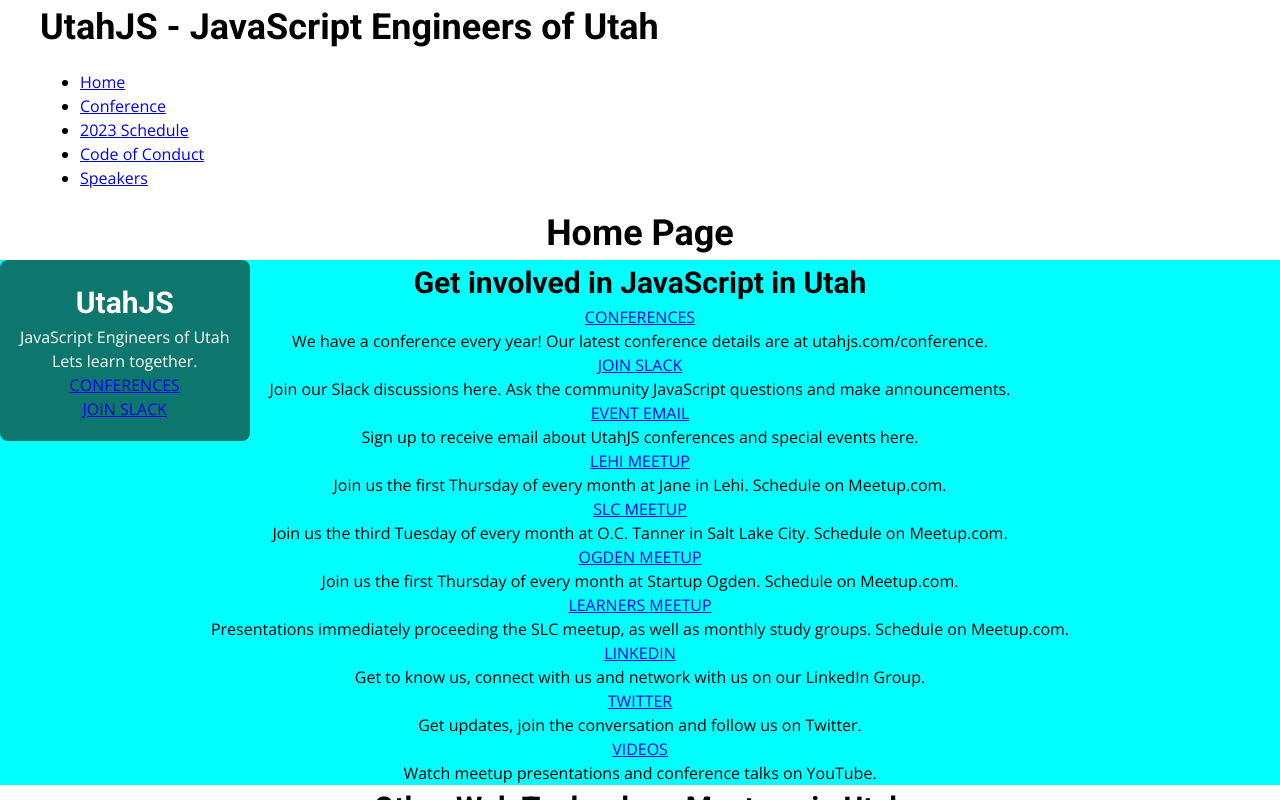
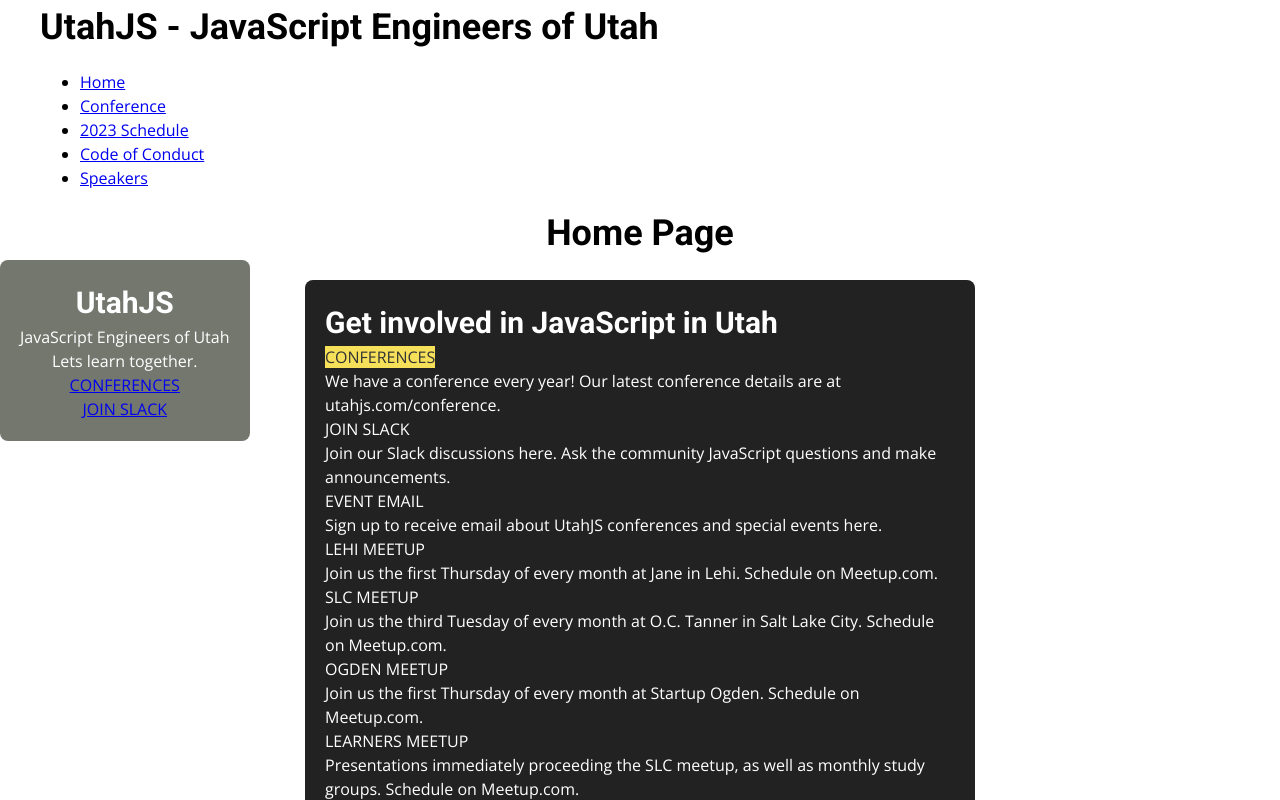
Before and after one commit to FreeCodeCamp-SLC/utahjs-website, a Next.js app in the folder next/: page / in a window 1280 px wide. Shown: the top 800 px of the page. Built offline with nearby package versions, Linux system fonts and the light colour scheme.

Commit message:
committing for today

```diff
--- a/next/src/app/page.module.scss
+++ b/next/src/app/page.module.scss
@@ -3,6 +3,7 @@
 	min-height: calc(100vh - 140px);
 	text-align: center;
 	display: block;
+	box-sizing: border-box;
 
 	.homeUTJS {
 		position: absolute;
@@ -19,9 +20,50 @@
 		border-radius: 8px;
 		font-size: 14px;
 	}
-
-	.homeGetInvolved {
-		background-color: aqua;
+	.centerContent {
+		color: white;
+		max-width: 680px;
+		padding: 0px 5px;
+		margin: 20px auto 0px;
+		text-align: left;
+		.homeGetInvolved {
+			margin: 0px 0px 20px;
+			background-color: rgb(34, 34, 34);
+			border-radius: 8px;
+			padding: 20px;
+			.getInvolvedSection {
+				flex-direction: row;
+				text-align: left;
+			}
+		}
+	}
+	.btn {
+		font-weight: 400;
+		text-transform: uppercase;
+		color: rgb(255, 255, 255);
+		text-decoration: none;
+	}
+	#btnConf {
+		background-color: rgb(246, 224, 90);
+		color: rgb(51, 51, 51);
+	}
+	#btnSlack {
+	}
+	#btnEvent {
+	}
+	#btnLehi {
+	}
+	#btnSlc {
+	}
+	#btnOgden {
+	}
+	#btnLearners {
+	}
+	#btnLinkedin {
+	}
+	#btnTwitter {
+	}
+	#btnVideos {
 	}
 }
 
--- a/next/src/app/page.tsx
+++ b/next/src/app/page.tsx
@@ -10,61 +10,89 @@
 				<h2>UtahJS</h2>
 				<p>JavaScript Engineers of Utah</p>
 				<p>Lets learn together.</p>
-				<Link href="/conference">CONFERENCES</Link>
-				<Link href="/">JOIN SLACK</Link>
+				<Link href="/conference" id="btnConf">
+					CONFERENCES
+				</Link>
+				<Link href="/" id="btnSlack">
+					JOIN SLACK
+				</Link>
 			</div>
+			<div className={styles.centerContent}>
 				<div className={styles.homeGetInvolved}>
 					<h2>Get involved in JavaScript in Utah</h2>
-				<div className={styles.hi}>
-					<Link href="/conference">CONFERENCES</Link>
-					<p>We have a conference every year! Our latest conference details are at utahjs.com/conference.</p>
-				</div>
-				<div id="button-paragraph">
-					<Link href="/">JOIN SLACK</Link>
+					<div className={styles.getInvolvedSection}>
+						<Link href="/conference" className={styles.btn} id={styles.btnConf}>
+							CONFERENCES
+						</Link>
 						<p>
-						Join our Slack discussions here. Ask the community JavaScript questions and make announcements.
+							We have a conference every year! Our latest conference details are at utahjs.com/conference.
 						</p>
 					</div>
-				<div id="button-paragraph">
-					<Link href="/">EVENT EMAIL</Link>
+					<div className={styles.getInvolvedSection}>
+						<Link href="/" className={styles.btn} id={styles.btnSlack}>
+							JOIN SLACK
+						</Link>
+						<p>
+							Join our Slack discussions here. Ask the community JavaScript questions and make
+							announcements.
+						</p>
+					</div>
+					<div className={styles.getInvolvedSection}>
+						<Link href="/" className={styles.btn} id={styles.btnEvent}>
+							EVENT EMAIL
+						</Link>
 						<p>Sign up to receive email about UtahJS conferences and special events here.</p>
 					</div>
-				<div id="button-paragraph">
-					<Link href="/">LEHI MEETUP</Link>
+					<div className={styles.getInvolvedSection}>
+						<Link href="/" className={styles.btn} id={styles.btnLehi}>
+							LEHI MEETUP
+						</Link>
 						<p>Join us the first Thursday of every month at Jane in Lehi. Schedule on Meetup.com.</p>
 					</div>
-				<div id="button-paragraph">
-					<Link href="/">SLC MEETUP</Link>
+					<div className={styles.getInvolvedSection}>
+						<Link href="/" className={styles.btn} id={styles.btnSlc}>
+							SLC MEETUP
+						</Link>
 						<p>
 							Join us the third Tuesday of every month at O.C. Tanner in Salt Lake City. Schedule on
 							Meetup.com.
 						</p>
 					</div>
-				<div id="button-paragraph">
-					<Link href="/">OGDEN MEETUP</Link>
+					<div className={styles.getInvolvedSection}>
+						<Link href="/" className={styles.btn} id={styles.btnOgden}>
+							OGDEN MEETUP
+						</Link>
 						<p>Join us the first Thursday of every month at Startup Ogden. Schedule on Meetup.com.</p>
 					</div>
-				<div id="button-paragraph">
-					<Link href="/">LEARNERS MEETUP</Link>
+					<div className={styles.getInvolvedSection}>
+						<Link href="/" className={styles.btn} id={styles.btnLearners}>
+							LEARNERS MEETUP
+						</Link>
 						<p>
-						Presentations immediately proceeding the SLC meetup, as well as monthly study groups. Schedule
-						on Meetup.com.
+							Presentations immediately proceeding the SLC meetup, as well as monthly study groups.
+							Schedule on Meetup.com.
 						</p>
 					</div>
-				<div id="button-paragraph">
-					<Link href="/">LINKEDIN</Link>
+					<div className={styles.getInvolvedSection}>
+						<Link href="/" className={styles.btn} id={styles.btnLinkedin}>
+							LINKEDIN
+						</Link>
 						<p>Get to know us, connect with us and network with us on our LinkedIn Group.</p>
 					</div>
-				<div id="button-paragraph">
-					<Link href="/">TWITTER</Link>
+					<div className={styles.getInvolvedSection}>
+						<Link href="/" className={styles.btn} id={styles.btnTwitter}>
+							TWITTER
+						</Link>
 						<p>Get updates, join the conversation and follow us on Twitter.</p>
 					</div>
-				<div id="button-paragraph">
-					<Link href="/">VIDEOS</Link>
+					<div className={styles.getInvolvedSection}>
+						<Link href="/" className={styles.btn} id={styles.btnVideos}>
+							VIDEOS
+						</Link>
 						<p>Watch meetup presentations and conference talks on YouTube.</p>
 					</div>
 				</div>
-			<>
+				<div className={styles.homeOtherWebTech}>
 					<h2>Other Web Technology Meetups in Utah</h2>
 					<p>Angular</p>
 					<p>Lunch.Js</p>
@@ -74,7 +102,8 @@
 					<p>Ionic</p>
 					<p>Vue.js</p>
 					<p>Downtown Coding</p>
-			</>
+				</div>
+			</div>
 			<p>
 				UtahJS is a 501(c)(3) organization and contributions are tax deductible. We are run by a passionate
 				group of volunteers. To help out or make a donation or sponsor this site or an event please contact Ken
```
Lines whose indentation alone changed are shown as unchanged.
